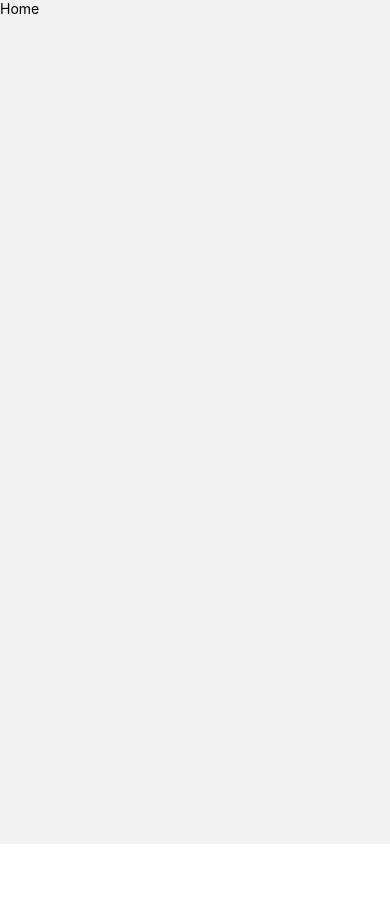
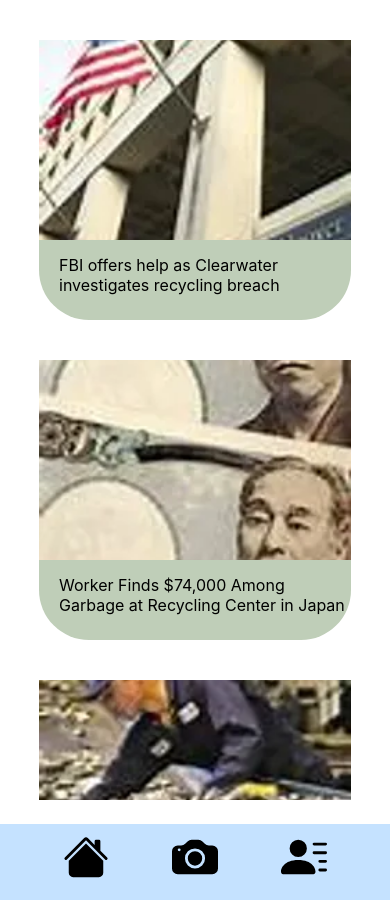
Before and after one commit to gracelcai/project-clean-up, a React Native app: screen /Home in a window 390 px wide. Before the commit the page ends 844 px from the top, so only its background shows below. Built offline with nearby package versions, Linux system fonts and the light colour scheme.

Commit message:
Routing fixed, Profile and Home pages added

```diff
--- a/App.js
+++ b/App.js
@@ -6,6 +6,8 @@ import { createNativeStackNavigator } from '@react-navigation/native-stack';
 import SignUp from './Screens/SignUp';
 import Login from './Screens/login';
 import Home from './Screens/home';
+import Profile from './Screens/profile';
+import Trash from './Screens/camera';
 
 const stack = createNativeStackNavigator();
 
@@ -13,10 +15,11 @@ export default function App() {
 
   return (
    <NavigationContainer>
-    <stack.Navigator initalRouteName = 'Sign Up'>
+    <stack.Navigator initalRouteName = 'Login'>
+    <stack.Screen name = "Login" component={Login} options={{headerShown: false}}/>
       <stack.Screen name = "Sign Up" component={SignUp} options={{headerShown: false}}/>
-      <stack.Screen name = "Login" component={Login} options={{headerShown: false}}/>
       <stack.Screen name = "Home" component={Home} options={{headerShown: false}}/>
+      <stack.Screen name = "Profile" component={Profile} options={{headerShown: false}}/>
     </stack.Navigator>
    </NavigationContainer>
   );
--- a/Screens/home.js
+++ b/Screens/home.js
@@ -1,10 +1,82 @@
-import React from 'react';
-import { Text, View } from 'react-native'
+import * as React from "react";
+import {
+	Text,
+	Image,
+	View,
+	ScrollView,
+	StyleSheet,
+	Pressable,
+	TextInput,
+} from "react-native";
+import { FlatList } from "react-native-web";
+import Navbar from "./navbar";
+import Article from "./article.js";
 
-export default function Home(){
-    return(
-        <View>
-            <Text>Home</Text>
-        </View>
-    )
+export default function Home({ navigation }) {
+	const articles = [
+		{
+			id: 1,
+			picture: require("./pictures/pic1.png"),
+			title: "FBI offers help as Clearwater investigates recycling breach",
+			link: "https://www.msn.com/en-us/news/other/fbi-offers-help-as-clearwater-investigates-recycling-breach/ar-AA17OJt0",
+		},
+		{
+			id: 2,
+			picture: require("./pictures/pic2.png"),
+			title: "Worker Finds $74,000 Among Garbage at Recycling Center in Japan",
+			link: "https://www.nbcnewyork.com/news/national-international/worker-finds-74000-among-garbage-at-recycling-center-in-japan/4117456/",
+		},
+		{
+			id: 3,
+			picture: require("./pictures/pic3.png"),
+			title: "New lithium-ion battery recycling plant planned for Pinal County",
+			link: "https://www.abc15.com/news/business/new-lithium-ion-battery-recycling-plant-planned-for-pinal-county",
+		},
+		{
+			id: 4,
+			picture: require("./pictures/pic4.png"),
+			title:
+				"New Brunswick Awarded $76,200 to Support Waste Reduction and Recycling",
+			link: "https://www.msn.com/en-us/news/us/new-brunswick-awarded-76200-to-support-waste-reduction-and-recycling/ar-AA17Oe3e",
+		},
+		{
+			id: 5,
+			picture: require("./pictures/pic5.png"),
+			title:
+				"University Heights council, against mayor’s wishes, approves backyard",
+			link: "https://www.cleveland.com/community/2023/02/university-heights-council-against-mayors-wishes-approves-backyard-recycling-collection-legislation.html",
+		},
+	];
+
+	return (
+		<View style={{ backgroundColor: "white" }}>
+			<View style={{ marginBottom: 100 }}>
+				<FlatList
+					style={{ width: "max-width", height: 800 }}
+					data={articles}
+					renderItem={({ item }) => (
+						<Article
+							picture={item.picture}
+							title={item.title}
+							link={item.link}
+						/>
+					)}
+				/>
+			</View>
+			<View
+				style={{
+					position: "absolute",
+					bottom: 0,
+					left: 0,
+					right: 0,
+					marginTop: 20,
+					backgroundColor: "#C5E2FF",
+				}}
+			>
+				<Navbar />
+			</View>
+		</View>
+	);
 }
+
+const styles = StyleSheet.create({});
--- a/Screens/login.js
+++ b/Screens/login.js
@@ -4,7 +4,7 @@ import { app } from '../firebaseConfig';
 import { getAuth, signInWithEmailAndPassword } from 'firebase/auth'
 
 
-export default function Login(){
+export default function Login({navigation}){
     const [email, setEmail] = useState("");
     const [password, setPassword] = useState("");
     return(
--- /dev/null
+++ b/Screens/profile.js
@@ -0,0 +1,61 @@
+import * as React from 'react';
+import { Text, View,SafeAreaView, StyleSheet, Pressable, TextInput } from 'react-native';
+import { BsFillCircleFill } from 'react-icons/bs';
+import Navbar from './navbar';
+
+export default function Profile({ navigation }) {
+
+  return (
+    <View>
+        <View style={styles.user}>
+          <BsFillCircleFill style={styles.userPfp}/>
+          <View>
+            <Text style={styles.userText}>Name</Text>
+            <Text style={styles.userText}>Email</Text>
+          </View>
+        </View>
+        <View style={styles.stats}>
+          <View>
+            <Text style={{fontWeight: 800}}>###</Text>
+            <Text>Points</Text>
+          </View>
+          <View>
+            <Text style={{fontWeight: 800}}>###</Text>
+            <Text>Litter Collected</Text>
+          </View>
+        </View>
+        <View style={{padding: '75%'}}>
+
+        </View>
+        <View style={{position: 'absolute', bottom: 0, left:0, right: 0, marginBottom: 0, backgroundColor: '#C5E2FF' }}>
+      <Navbar />
+    </View>
+    </View>
+  );
+}
+
+const styles = StyleSheet.create({
+  user:{
+    display: 'flex',
+    flexDirection: 'row',
+    marginTop: 20,
+  },
+  userPfp: {
+    width: 160,
+    height: 160,
+    marginRight: 30,
+    marginLeft: 30
+  },
+  userText: {
+    fontSize: 24,
+    marginTop: 15
+  },
+  stats:{
+    display: 'flex',
+    flexDirection: 'row',
+    justifyContent: 'space-around',
+    marginTop: 20,
+    paddingBottom: 20,
+    borderBottomWidth: 1
+  }
+});
--- a/package.json
+++ b/package.json
@@ -21,6 +21,7 @@
     "firebase": "^10.7.2",
     "react": "18.2.0",
     "react-dom": "18.2.0",
+    "react-icons": "^5.0.1",
     "react-native": "0.72.6",
     "react-native-reanimated": "~3.3.0",
     "react-native-web": "~0.19.6",
```
Also changed, not shown: Screens/camera.js (+142 -142 lines), 1 other file (tests, documents, lock files or other folders).
